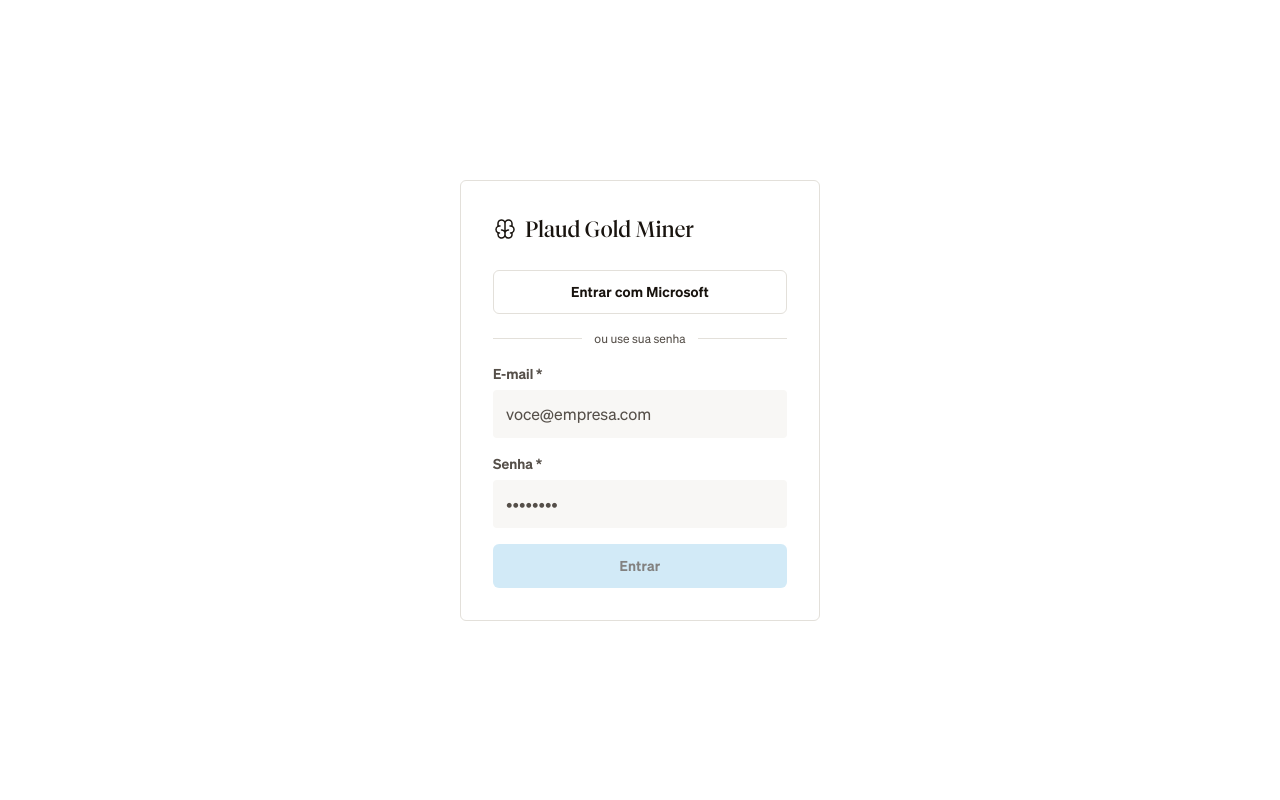
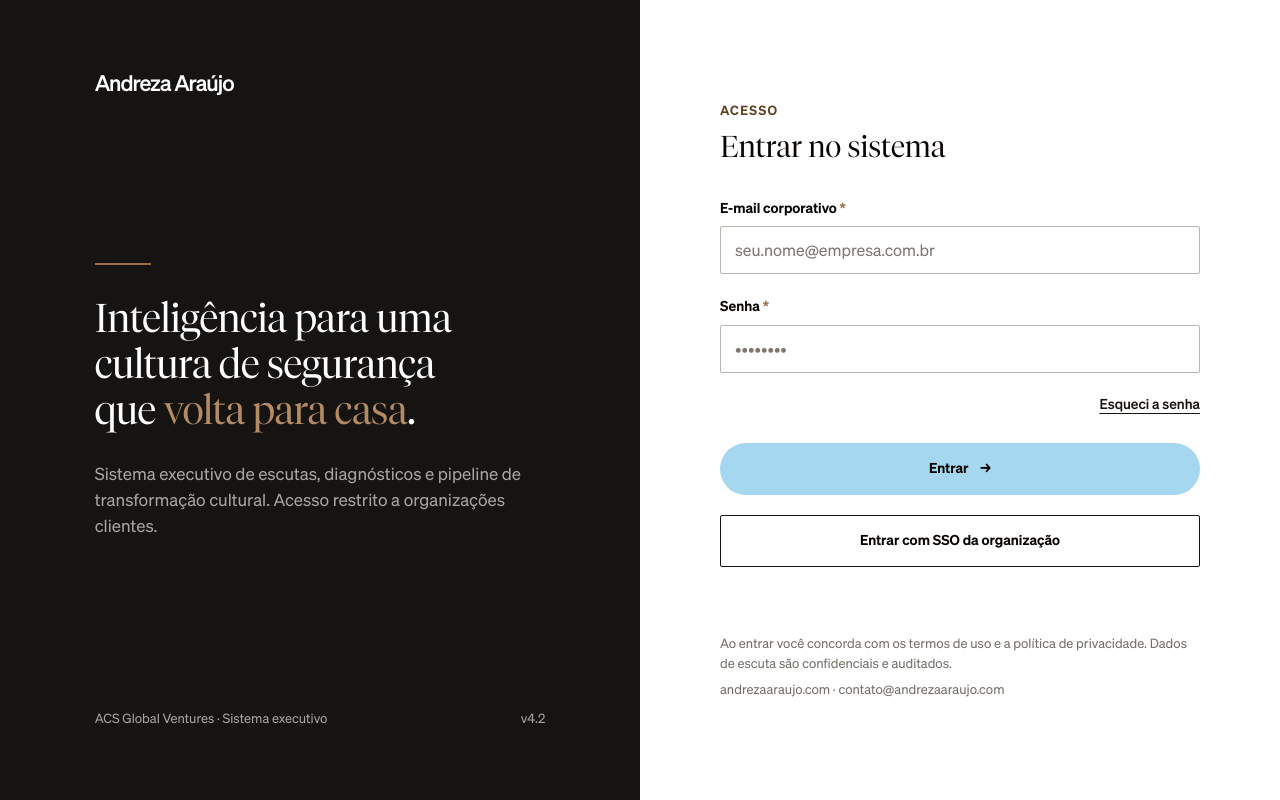
Before and after one commit to Redpine-Internal/PlaudGoldMiner, a Next.js app: page /login in a window 1280 px wide. Built offline with nearby package versions, Linux system fonts and the light colour scheme.

Commit message:
feat(auth): implementar login institucional

```diff
--- /dev/null
+++ b/app/login/login-page.module.css
@@ -0,0 +1,361 @@
+.page {
+  min-height: 100vh;
+  min-height: 100dvh;
+  display: grid;
+  grid-template-columns: minmax(0, 1fr) minmax(0, 1fr);
+  background: #fff;
+  color: #080503;
+}
+
+.brandPanel {
+  min-height: 100vh;
+  min-height: 100dvh;
+  display: flex;
+  flex-direction: column;
+  justify-content: space-between;
+  padding: clamp(40px, 5.6vw, 80px) clamp(40px, 7.4vw, 106px);
+  background: #161412;
+  color: #fff;
+}
+
+.wordmark {
+  font-family: var(--fontFamily);
+  font-size: 22px;
+  font-weight: 500;
+  line-height: 1;
+  letter-spacing: -0.045em;
+}
+
+.manifesto {
+  width: min(100%, 500px);
+}
+
+.accentLine {
+  display: block;
+  width: 56px;
+  height: 2px;
+  margin-bottom: 30px;
+  background: var(--bronze);
+}
+
+.manifesto h1 {
+  margin: 0;
+  color: #fff;
+  font-family: var(--font-display);
+  font-size: clamp(42px, 4.5vw, 64px);
+  font-weight: 300;
+  line-height: 1.12;
+  letter-spacing: -0.012em;
+  text-wrap: balance;
+}
+
+.manifesto h1 em {
+  color: #b58b63;
+  font-style: normal;
+}
+
+.manifesto p {
+  max-width: 470px;
+  margin: 28px 0 0;
+  color: #a8a49f;
+  font-family: var(--fontFamily);
+  font-size: 17px;
+  font-weight: 400;
+  line-height: 1.55;
+}
+
+.brandFooter {
+  display: flex;
+  align-items: center;
+  justify-content: space-between;
+  gap: 24px;
+  color: #a8a49f;
+  font-family: var(--fontFamily);
+  font-size: 13px;
+  line-height: 1.5;
+}
+
+.formPanel {
+  min-height: 100vh;
+  min-height: 100dvh;
+  display: flex;
+  align-items: center;
+  justify-content: center;
+  padding: 48px;
+  background: #fff;
+}
+
+.form {
+  width: min(100%, 480px);
+}
+
+.eyebrow {
+  margin: 0;
+  color: var(--bronze-deep);
+  font-family: var(--fontFamily);
+  font-size: 13px;
+  font-weight: 700;
+  line-height: 1.45;
+  letter-spacing: 0.1em;
+  text-transform: uppercase;
+}
+
+.form h2 {
+  margin: 10px 0 34px;
+  color: #080503;
+  font-family: var(--font-display);
+  font-size: 30px !important;
+  font-weight: 300 !important;
+  line-height: 1.15 !important;
+  letter-spacing: 0 !important;
+}
+
+.field + .field {
+  margin-top: 22px;
+}
+
+.field label {
+  display: block;
+  margin-bottom: 8px;
+  color: #080503;
+  font-family: var(--fontFamily);
+  font-size: 14px;
+  font-weight: 600;
+  line-height: 1.45;
+}
+
+.field label span {
+  color: var(--bronze);
+}
+
+.field input {
+  width: 100%;
+  height: 48px;
+  padding: 0 14px;
+  border: 1px solid #b9b6b0;
+  border-radius: 2px;
+  background: #fff;
+  color: #080503;
+  font-family: var(--fontFamily);
+  font-size: 16px;
+  font-weight: 400;
+  line-height: 1.5;
+  transition: border-color 160ms ease, box-shadow 160ms ease;
+}
+
+.field input::placeholder {
+  color: #7c7771;
+}
+
+.field input:focus {
+  border-color: var(--bronze-deep);
+  outline: none;
+  box-shadow: 0 0 0 2px color-mix(in srgb, var(--bronze-deep) 20%, transparent);
+}
+
+.field input:disabled {
+  background: var(--app-surface-subtle);
+  cursor: wait;
+}
+
+.field input:-webkit-autofill,
+.field input:-webkit-autofill:hover,
+.field input:-webkit-autofill:focus {
+  -webkit-text-fill-color: #080503;
+  box-shadow: 0 0 0 1000px #fff inset;
+  transition: background-color 9999s ease-out 0s;
+}
+
+.sessionOptions {
+  min-height: 48px;
+  display: flex;
+  align-items: center;
+  justify-content: flex-end;
+  gap: 24px;
+  margin: 8px 0 14px;
+}
+
+.forgotPassword {
+  color: #18130e;
+  font-family: var(--fontFamily);
+  font-size: 14px;
+  font-weight: 500;
+  line-height: 1.5;
+  text-decoration: underline;
+  text-underline-offset: 4px;
+}
+
+.forgotPassword:hover {
+  color: var(--bronze-deep);
+}
+
+.primaryButton,
+.ssoButton {
+  width: 100%;
+  height: 52px;
+  display: inline-flex;
+  align-items: center;
+  justify-content: center;
+  gap: 12px;
+  border: 1px solid transparent;
+  font-family: var(--fontFamily);
+  font-size: 14px;
+  font-weight: 600;
+  line-height: 1.5;
+  cursor: pointer;
+  transition: background 160ms ease, border-color 160ms ease, color 160ms ease;
+}
+
+.primaryButton {
+  border-radius: 999px;
+  background: var(--sky);
+  color: #080503;
+}
+
+.primaryButton:hover:not(:disabled) {
+  background: var(--sky-hover);
+}
+
+.ssoButton {
+  margin-top: 20px;
+  border-color: #18130e;
+  border-radius: 2px;
+  background: #fff;
+  color: #080503;
+}
+
+.ssoButton:hover:not(:disabled) {
+  background: var(--app-surface-subtle);
+}
+
+.primaryButton:disabled,
+.ssoButton:disabled {
+  opacity: 0.5;
+  cursor: wait;
+}
+
+.primaryButton:focus-visible,
+.ssoButton:focus-visible,
+.forgotPassword:focus-visible {
+  outline: 2px solid var(--bronze-deep);
+  outline-offset: 3px;
+}
+
+.errorMessage {
+  margin: 0 0 14px;
+  padding: 10px 12px;
+  border: 1px solid var(--alert-error-border);
+  border-radius: 2px;
+  background: var(--alert-error-bg);
+  color: var(--alert-error-fg);
+  font-family: var(--fontFamily);
+  font-size: 14px;
+  line-height: 1.45;
+}
+
+.legal {
+  margin: 66px 0 0;
+  color: #746f69;
+  font-family: var(--fontFamily);
+  font-size: 13px;
+  font-weight: 400;
+  line-height: 1.55;
+}
+
+.legal span {
+  display: block;
+  margin-top: 6px;
+}
+
+@media (max-width: 960px) {
+  .brandPanel {
+    padding-inline: 48px;
+  }
+
+  .manifesto h1 {
+    font-size: 44px;
+  }
+
+  .formPanel {
+    padding-inline: 40px;
+  }
+}
+
+@media (max-width: 720px) {
+  .page {
+    grid-template-columns: 1fr;
+  }
+
+  .brandPanel {
+    min-height: auto;
+    padding: 30px 24px 34px;
+  }
+
+  .wordmark {
+    font-size: 18px;
+  }
+
+  .manifesto {
+    margin-top: 56px;
+  }
+
+  .accentLine {
+    width: 44px;
+    margin-bottom: 22px;
+  }
+
+  .manifesto h1 {
+    max-width: 350px;
+    font-size: 36px;
+  }
+
+  .manifesto p,
+  .brandFooter {
+    display: none;
+  }
+
+  .formPanel {
+    min-height: auto;
+    align-items: flex-start;
+    padding: 36px 24px 48px;
+  }
+
+  .form {
+    max-width: none;
+  }
+
+  .form h2 {
+    margin-bottom: 30px;
+    font-size: 30px !important;
+  }
+
+  .legal {
+    margin-top: 38px;
+  }
+}
+
+@media (max-width: 380px) {
+  .brandPanel,
+  .formPanel {
+    padding-inline: 16px;
+  }
+
+  .manifesto h1 {
+    font-size: 32px;
+  }
+
+  .sessionOptions {
+    align-items: flex-start;
+    flex-direction: column;
+    gap: 10px;
+    padding-block: 12px;
+  }
+}
+
+@media (prefers-reduced-motion: reduce) {
+  .field input,
+  .primaryButton,
+  .ssoButton {
+    transition: none;
+  }
+}
--- a/app/login/page.tsx
+++ b/app/login/page.tsx
@@ -3,7 +3,7 @@
 import { useEffect, useState } from "react";
 import { useRouter } from "next/navigation";
 import { createClient } from "@/lib/supabase/client";
-import { Button, Input, Icon } from "@/components/ds";
+import styles from "./login-page.module.css";
 
 export default function LoginPage() {
   const router = useRouter();
@@ -21,20 +21,22 @@ export default function LoginPage() {
     }
   }, []);
 
-  const handleSubmit = async () => {
+  const handleSubmit = async (credentials: {
+    email: string;
+    password: string;
+  }) => {
     setError(null);
     setLoading("password");
     try {
       const supabase = createClient();
       const { error: signInError } = await supabase.auth.signInWithPassword({
-        email: email.trim().toLowerCase(),
-        password,
+        email: credentials.email.trim().toLowerCase(),
+        password: credentials.password,
       });
       if (signInError) {
         setError("E-mail ou senha inválidos.");
         return;
       }
-      // Recarrega no servidor para o middleware enxergar a sessão nova.
       router.replace("/");
       router.refresh();
     } catch {
@@ -67,89 +69,124 @@ export default function LoginPage() {
   };
 
   return (
-    <div
-      style={{
-        minHeight: "100vh",
-        display: "flex",
-        alignItems: "center",
-        justifyContent: "center",
-        background: "var(--background)",
-        color: "var(--textPrimary)",
-        padding: 24,
-      }}
-    >
-      <form
-        onSubmit={(e) => {
-          e.preventDefault();
-          if (!loading && email && password) void handleSubmit();
-        }}
-        style={{
-          width: "100%",
-          maxWidth: 360,
-          display: "flex",
-          flexDirection: "column",
-          gap: 16,
-          background: "var(--surface, var(--background))",
-          border: "1px solid var(--border, rgba(0,0,0,0.1))",
-          borderRadius: 6,
-          padding: 32,
-        }}
-      >
-        <div style={{ display: "flex", alignItems: "center", gap: 8, marginBottom: 8 }}>
-          <Icon name="brain" size={24} color="var(--brand)" />
-          <span style={{ fontSize: 22, fontFamily: "var(--font-display)" }}>Plaud Gold Miner</span>
+    <main className={styles.page}>
+      <section className={styles.brandPanel} aria-labelledby="login-manifesto">
+        <div className={styles.wordmark} aria-label="Andreza Araújo">
+          Andreza Araújo
         </div>
 
-        <Button
-          type="button"
-          variant="outline"
-          disabled={loading !== null}
-          icon={loading === "microsoft" ? "loader-circle" : undefined}
-          iconSpin={loading === "microsoft"}
-          onClick={() => void handleMicrosoftSignIn()}
-        >
-          {loading === "microsoft" ? "Abrindo Microsoft…" : "Entrar com Microsoft"}
-        </Button>
-
-        <div style={{ display: "flex", alignItems: "center", gap: 12, color: "var(--textSecondary)", fontSize: 12 }}>
-          <span style={{ height: 1, flex: 1, background: "var(--border, rgba(0,0,0,0.1))" }} />
-          <span>ou use sua senha</span>
-          <span style={{ height: 1, flex: 1, background: "var(--border, rgba(0,0,0,0.1))" }} />
+        <div className={styles.manifesto}>
+          <span className={styles.accentLine} aria-hidden="true" />
+          <h1 id="login-manifesto">
+            Inteligência para uma cultura de segurança que{" "}
+            <em>volta para casa</em>.
+          </h1>
+          <p>
+            Sistema executivo de escutas, diagnósticos e pipeline de
+            transformação cultural. Acesso restrito a organizações clientes.
+          </p>
         </div>
 
-        <Input
-          label="E-mail"
-          type="email"
-          value={email}
-          onChange={setEmail}
-          placeholder="voce@empresa.com"
-          required
-        />
-        <Input
-          label="Senha"
-          type="password"
-          value={password}
-          onChange={setPassword}
-          placeholder="••••••••"
-          required
-        />
+        <footer className={styles.brandFooter}>
+          <span>ACS Global Ventures · Sistema executivo</span>
+          <span>v4.2</span>
+        </footer>
+      </section>
 
-        {error ? (
-          <span role="alert" style={{ color: "var(--accent-error, #C25E4C)", fontSize: 14 }}>
-            {error}
-          </span>
-        ) : null}
+      <section className={styles.formPanel} aria-labelledby="login-title">
+        <form
+          className={styles.form}
+          aria-busy={loading !== null}
+          onSubmit={(event) => {
+            event.preventDefault();
+            const formData = new FormData(event.currentTarget);
+            if (!loading) {
+              void handleSubmit({
+                email: String(formData.get("email") ?? ""),
+                password: String(formData.get("password") ?? ""),
+              });
+            }
+          }}
+        >
+          <p className={styles.eyebrow}>Acesso</p>
+          <h2 id="login-title">Entrar no sistema</h2>
 
-        <Button
-          type="submit"
-          variant="primary"
-          disabled={loading !== null || !email || !password}
-          icon={loading === "password" ? "loader-circle" : undefined}
-          iconSpin={loading === "password"}
-        >
-          {loading === "password" ? "Entrando…" : "Entrar"}
-        </Button>
-      </form>
-    </div>
+          <div className={styles.field}>
+            <label htmlFor="login-email">
+              E-mail corporativo <span aria-hidden="true">*</span>
+            </label>
+            <input
+              id="login-email"
+              name="email"
+              type="email"
+              autoComplete="username"
+              value={email}
+              onChange={(event) => setEmail(event.target.value)}
+              placeholder="seu.nome@empresa.com.br"
+              disabled={loading !== null}
+              required
+            />
+          </div>
+
+          <div className={styles.field}>
+            <label htmlFor="login-password">
+              Senha <span aria-hidden="true">*</span>
+            </label>
+            <input
+              id="login-password"
+              name="password"
+              type="password"
+              autoComplete="current-password"
+              value={password}
+              onChange={(event) => setPassword(event.target.value)}
+              placeholder="••••••••"
+              disabled={loading !== null}
+              required
+            />
+          </div>
+
+          <div className={styles.sessionOptions}>
+            <a
+              href="mailto:contato@andrezaaraujo.com?subject=Recuperação%20de%20acesso"
+              className={styles.forgotPassword}
+            >
+              Esqueci a senha
+            </a>
+          </div>
+
+          {error ? (
+            <p role="alert" className={styles.errorMessage}>
+              {error}
+            </p>
+          ) : null}
+
+          <button
+            type="submit"
+            className={styles.primaryButton}
+            disabled={loading !== null}
+          >
+            <span>{loading === "password" ? "Entrando…" : "Entrar"}</span>
+            <span aria-hidden="true">→</span>
+          </button>
+
+          <button
+            type="button"
+            className={styles.ssoButton}
+            disabled={loading !== null}
+            onClick={() => void handleMicrosoftSignIn()}
+          >
+            {loading === "microsoft"
+              ? "Abrindo SSO…"
+              : "Entrar com SSO da organização"}
+          </button>
+
+          <p className={styles.legal}>
+            Ao entrar você concorda com os termos de uso e a política de
+            privacidade. Dados de escuta são confidenciais e auditados.
+            <span>andrezaaraujo.com · contato@andrezaaraujo.com</span>
+          </p>
+        </form>
+      </section>
+    </main>
   );
 }
```
Also changed, not shown: 1 other file (tests, documents, lock files or other folders).
